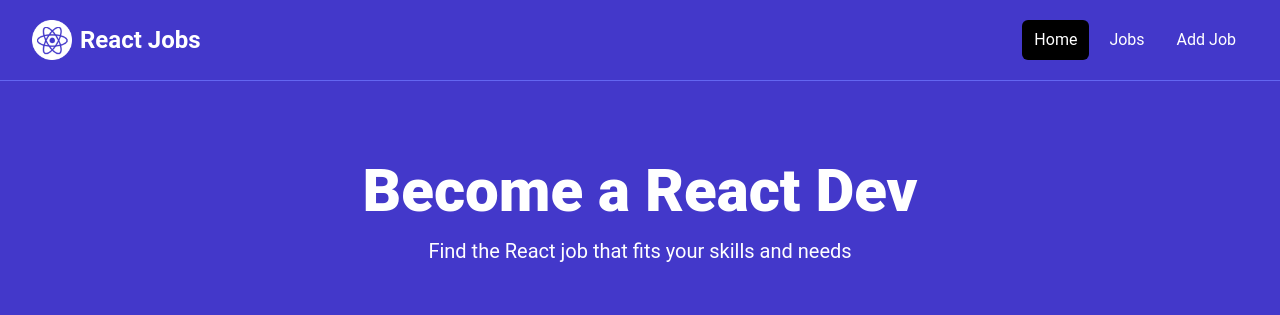
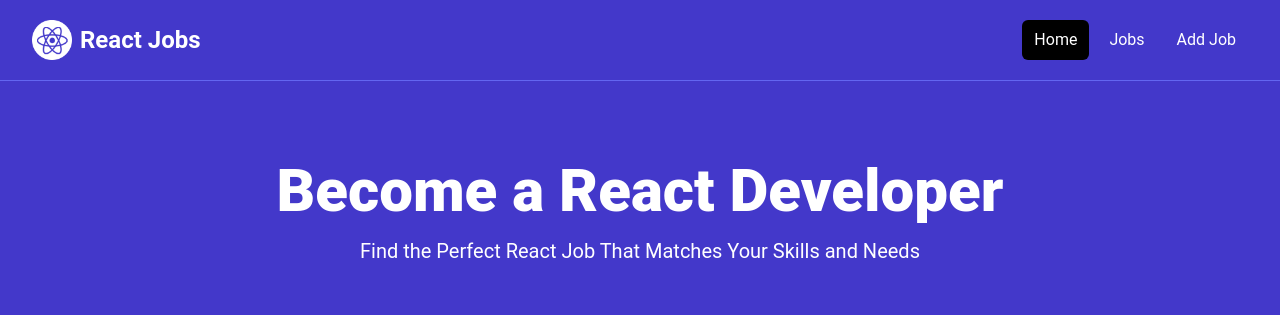
Before and after one commit to heydevin/ReactJobsWebsite, a React (Vite) app: page / in a window 1280 px wide. Shown: the top 315 px of the page. Built offline with nearby package versions, Linux system fonts and the light colour scheme; no server answers.

Commit message:
Title fixing

```diff
--- a/src/components/Hero.jsx
+++ b/src/components/Hero.jsx
@@ -1,8 +1,8 @@
 import React from 'react'
 
 const Hero = ({
-  title = 'Become a React Dev',
-  subTitle = 'Find the React job that fits your skills and needs',
+  title = 'Become a React Developer',
+  subTitle = 'Find the Perfect React Job That Matches Your Skills and Needs',
 }) => {
   return (
     <section className="bg-indigo-700 py-20 mb-4">
```
Also changed, not shown: public/screen.png (added).
